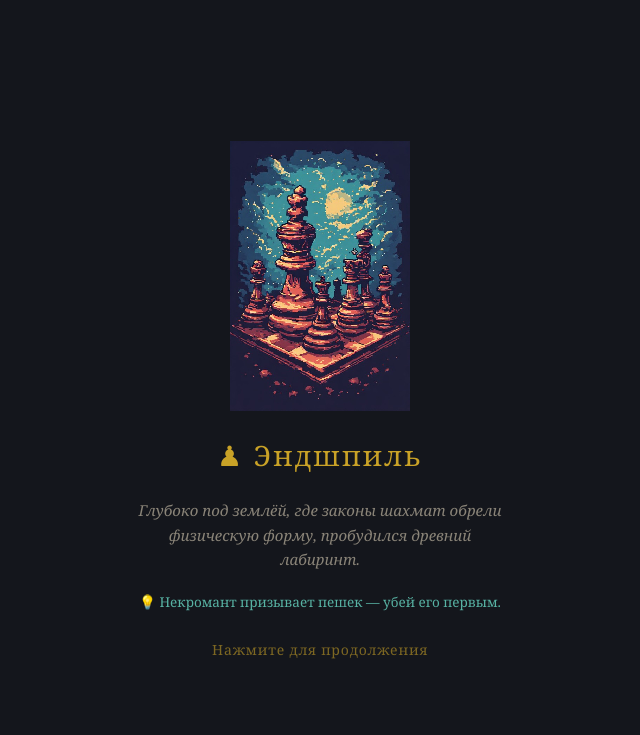
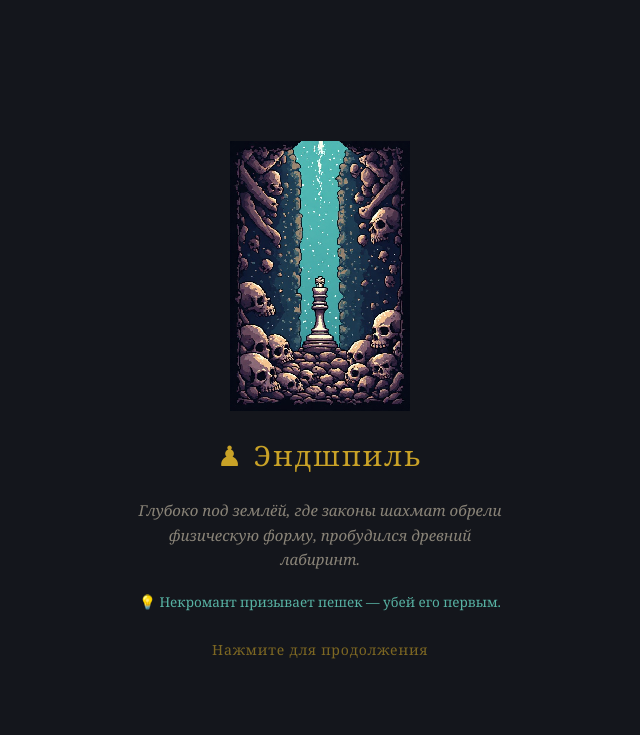
Before and after one commit to vugluskr86/roguelike_chest, a website built with Vite: page docs/index.html in a window 1280 px wide. Shown: the top 735 px of the page, without its empty margins (320-960 px from the left). Built offline with nearby package versions, Linux system fonts and the light colour scheme.

Commit message:
Deploy to GitHub Pages

```diff
--- a/docs/index.html
+++ b/docs/index.html
@@ -19,7 +19,7 @@
   <body>
     <div id="loadingScreen">
       <div class="loading-content">
-        <img class="loading-logo" src="./assets/logo-BqJKsjDQ.png" alt="" />
+        <img class="loading-logo" src="./assets/logo-CXWVF3Ke.png" alt="" />
         <h2 class="loading-title">♟ Эндшпиль</h2>
         <p class="loading-lore"></p>
         <p class="loading-tip"></p>
```
Also changed, not shown: docs/assets/logo-BqJKsjDQ.png (deleted), docs/assets/logo-CXWVF3Ke.png (added).
